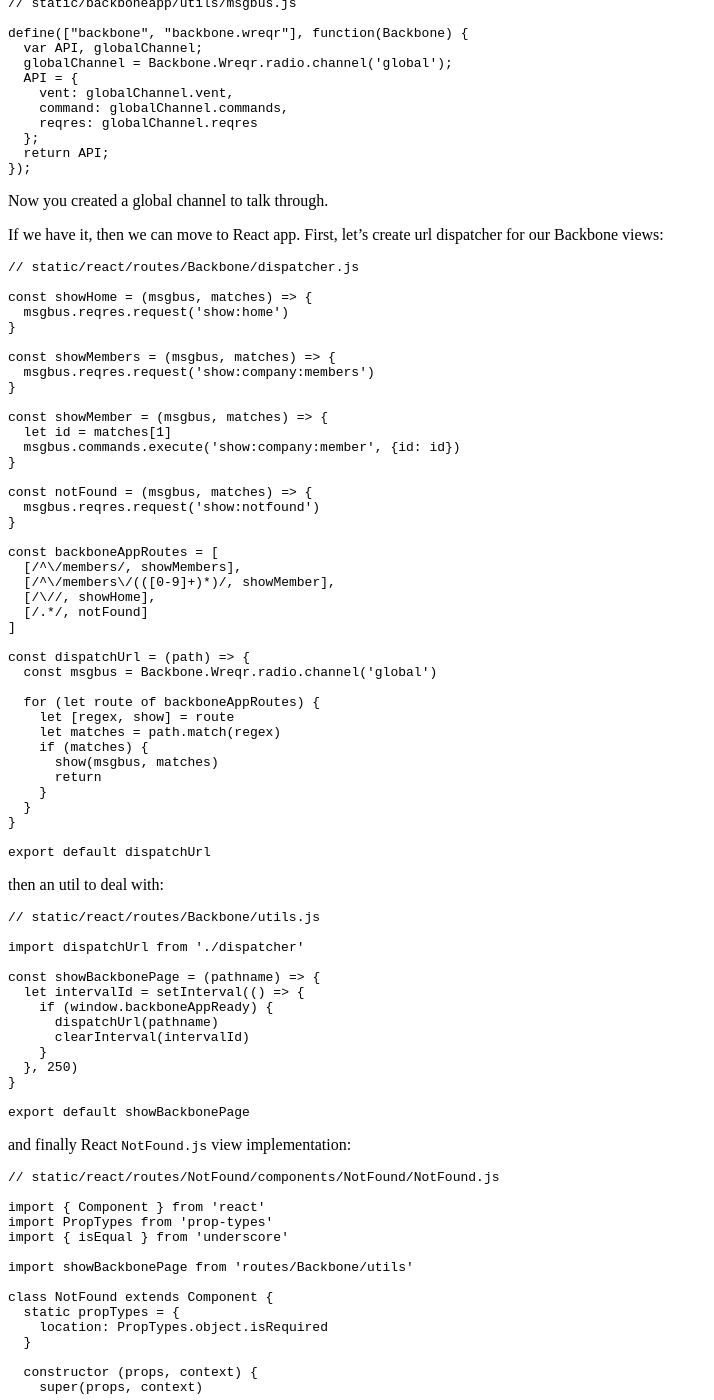
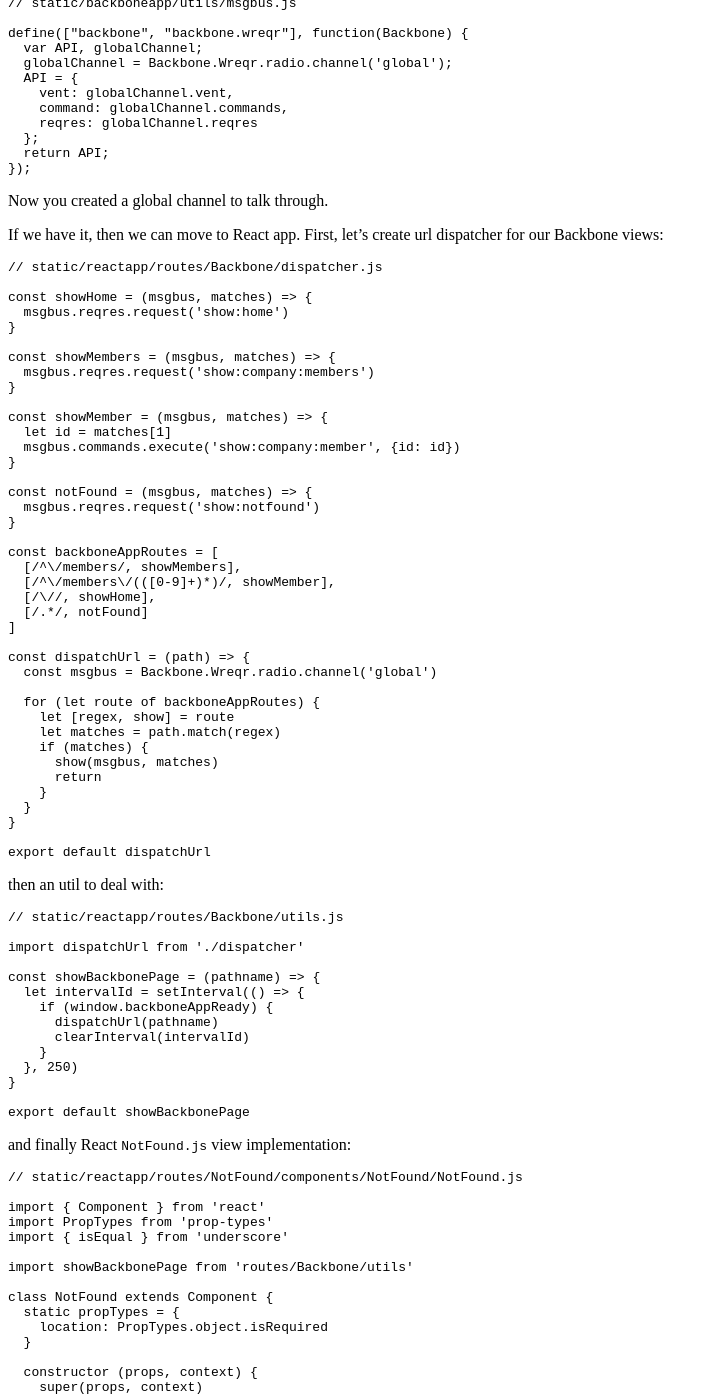
Before and after one commit to turkus/turkus.github.io, a Jekyll site: the page built from _posts/2017-07-04-backbone-marionette-react.md, in a window 1280 px wide and 1400 px high, scrolled down 1395 px. Shown: the whole window, without its empty margins (0-714 px from the left). Built offline with Jekyll 4.4.1, drawn with Linux system fonts in a browser that asks for light colours.

Commit message:
Small fixes

```diff
--- a/_posts/2017-07-04-backbone-marionette-react.md
+++ b/_posts/2017-07-04-backbone-marionette-react.md
@@ -95,7 +95,7 @@ Now you created a global channel to talk through.
 If we have it, then we can move to React app. First, let's create url dispatcher for our Backbone views:
 
 ~~~ javascript
-// static/react/routes/Backbone/dispatcher.js
+// static/reactapp/routes/Backbone/dispatcher.js
 
 const showHome = (msgbus, matches) => {
   msgbus.reqres.request('show:home')
@@ -140,7 +140,7 @@ export default dispatchUrl
 then an util to deal with:
 
 ~~~ javascript
-// static/react/routes/Backbone/utils.js
+// static/reactapp/routes/Backbone/utils.js
 
 import dispatchUrl from './dispatcher'
 
@@ -159,7 +159,7 @@ export default showBackbonePage
 and finally React `NotFound.js` view implementation:
 
 ~~~ javascript
-// static/react/routes/NotFound/components/NotFound/NotFound.js
+// static/reactapp/routes/NotFound/components/NotFound/NotFound.js
 
 import { Component } from 'react'
 import PropTypes from 'prop-types'
```
